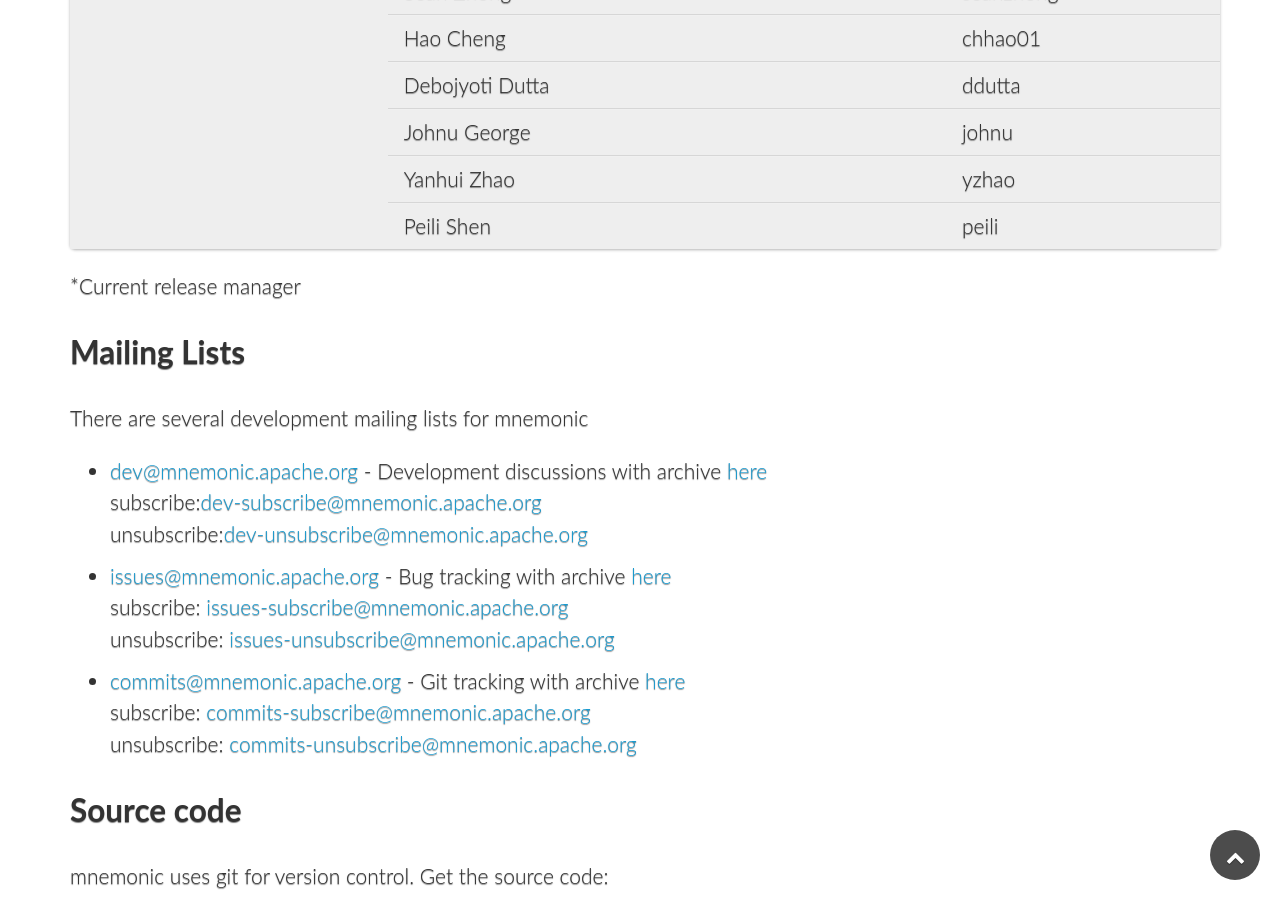
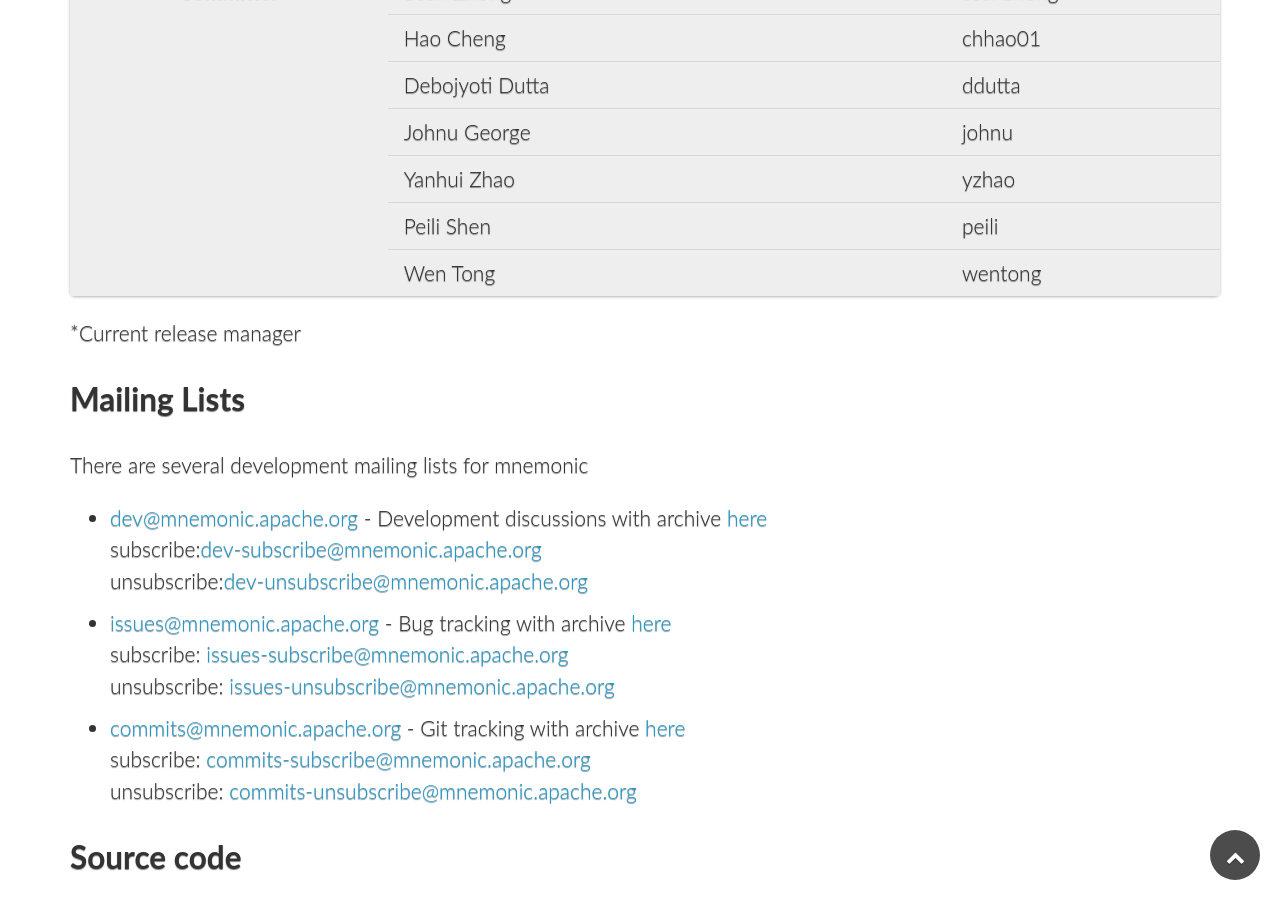
Before and after one commit to apache/mnemonic-site, a Jekyll site: the page built from src/develop/index.md, in a window 1280 px wide and 900 px high, scrolled down 1456 px. Built offline with Jekyll 4.4.1, drawn with Linux system fonts in a browser that asks for light colours; some web fonts are replaced.

Commit message:
MNEMONIC-456:Add new comitter to website

```diff
--- a/src/develop/index.md
+++ b/src/develop/index.md
@@ -83,7 +83,7 @@
       <td style="text-align: left">johnu*</td>
     </tr>
     <tr>
-      <td rowspan="12" style="text-align: center; font-weight:700">Committer</td>
+      <td rowspan="13" style="text-align: center; font-weight:700">Committer</td>
       <td style="text-align: left">Henry Saputra</td>
       <td style="text-align: left">hsaputra</td>
     </tr>
@@ -131,6 +131,10 @@
       <td style="text-align: left">Peili Shen</td>
       <td style="text-align: left">peili</td>
     </tr>
+    <tr>
+      <td style="text-align: left">Wen Tong</td>
+      <td style="text-align: left">wentong</td>
+    </tr>
   </tbody>
 </table>
 
```
